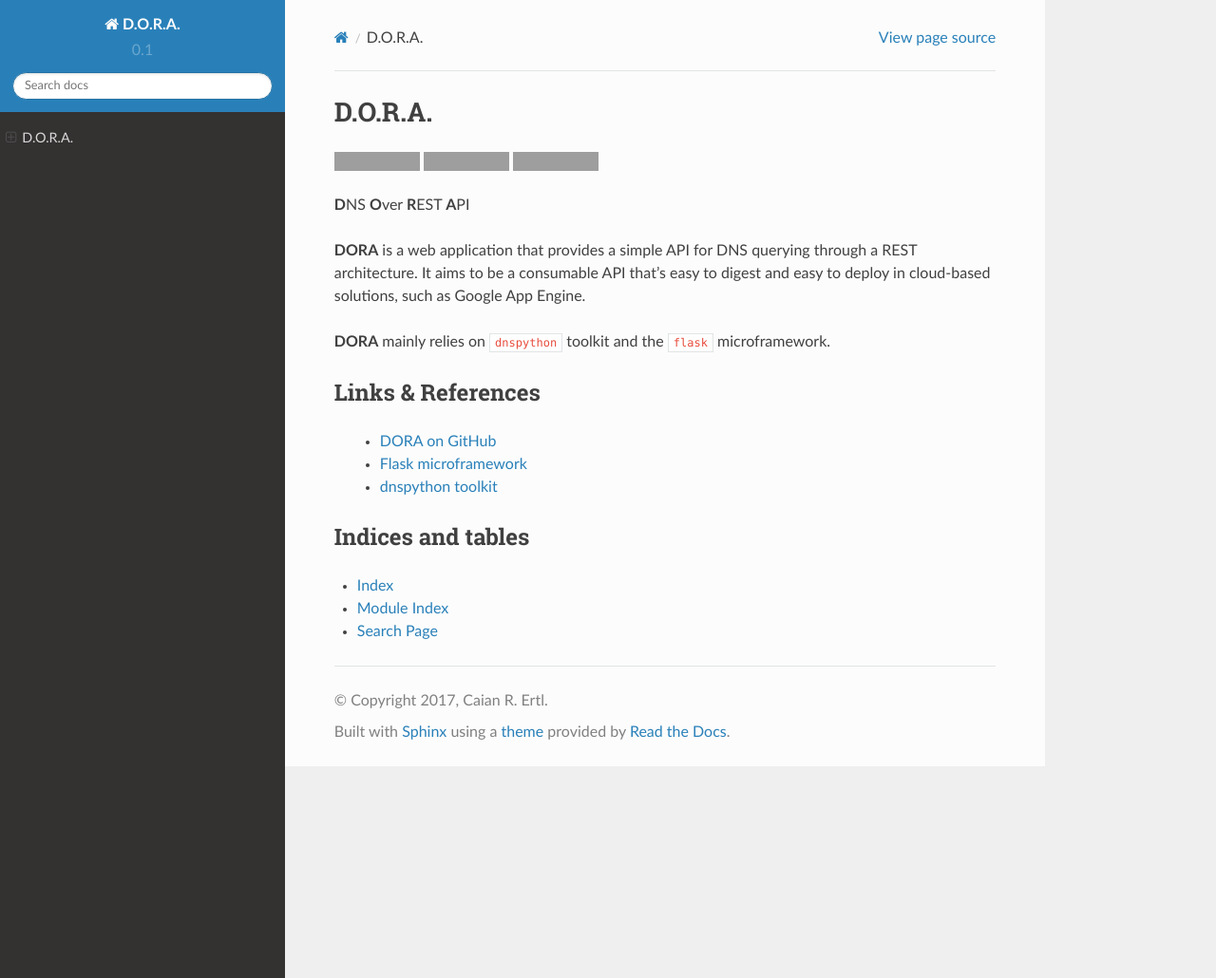
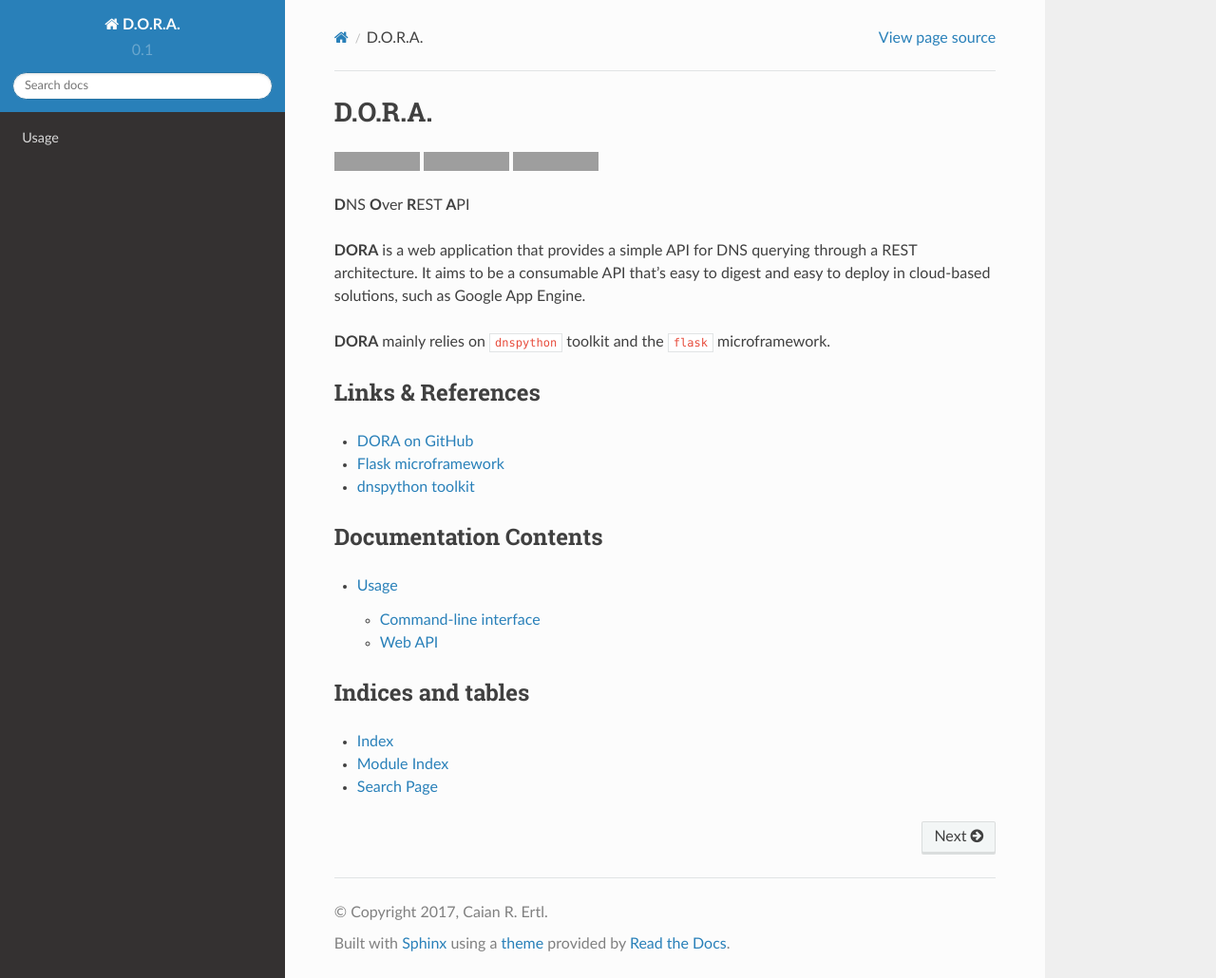
Before and after one commit to e-graveyard/dora, a Sphinx documentation site: the page built from docs/index.rst, in a window 1280 px wide and 1030 px high. Shown: the whole window at 95% size. Built offline with Sphinx 7.4.7 and the Read the Docs theme 2.0.0, drawn with Linux system fonts in a browser that asks for light colours; grey boxes are pictures that could not be loaded.

Commit message:
docs: include the toctree on the index page

```diff
--- a/docs/index.rst
+++ b/docs/index.rst
@@ -27,14 +27,22 @@
 Links & References
 ------------------
 
- - `DORA on GitHub`_
- - `Flask microframework`_
- - `dnspython toolkit`_
+- `DORA on GitHub`_
+- `Flask microframework`_
+- `dnspython toolkit`_
 
 .. _DORA on GitHub: https://github.com/caianrais/dora
 .. _Flask microframework: https://github.com/pallets/flask
 .. _dnspython toolkit: https://github.com/rthalley/dnspython
 
+
+Documentation Contents
+----------------------
+
+.. toctree::
+        :maxdepth: 2
+
+        usage
 
 Indices and tables
 ------------------
```
